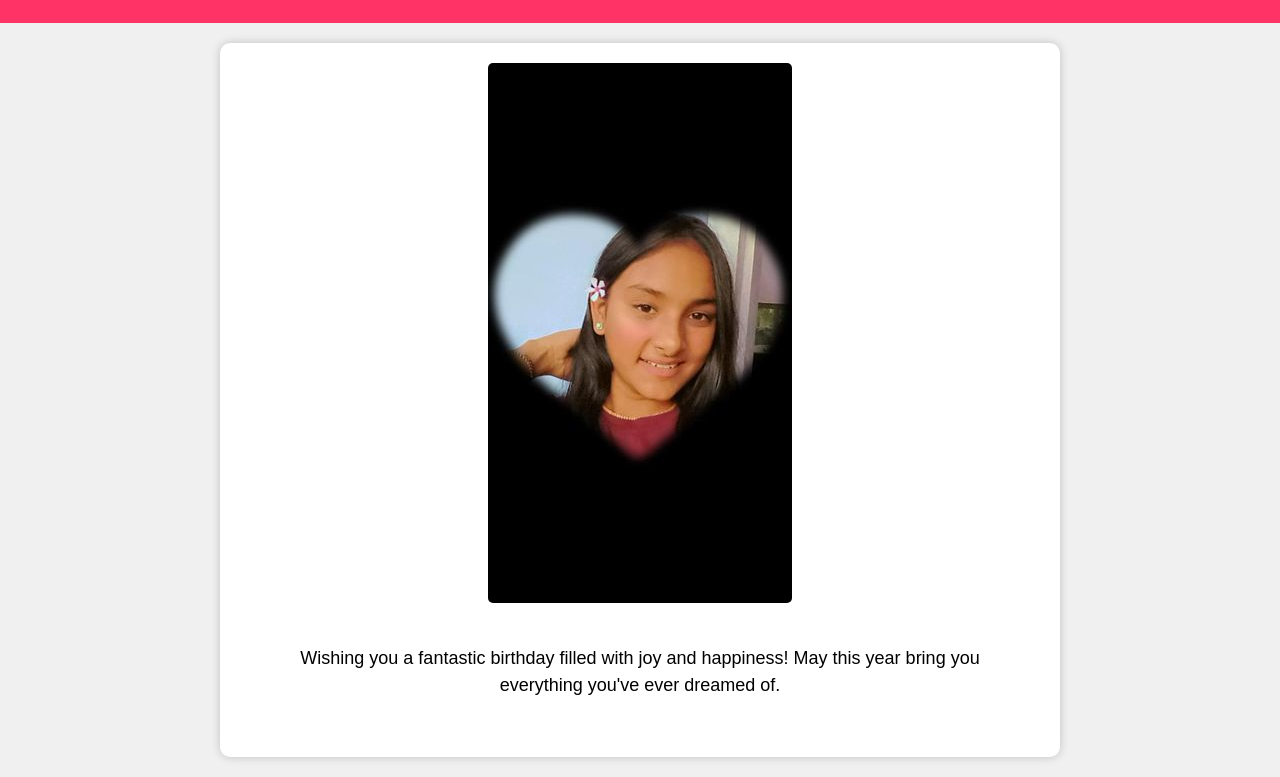
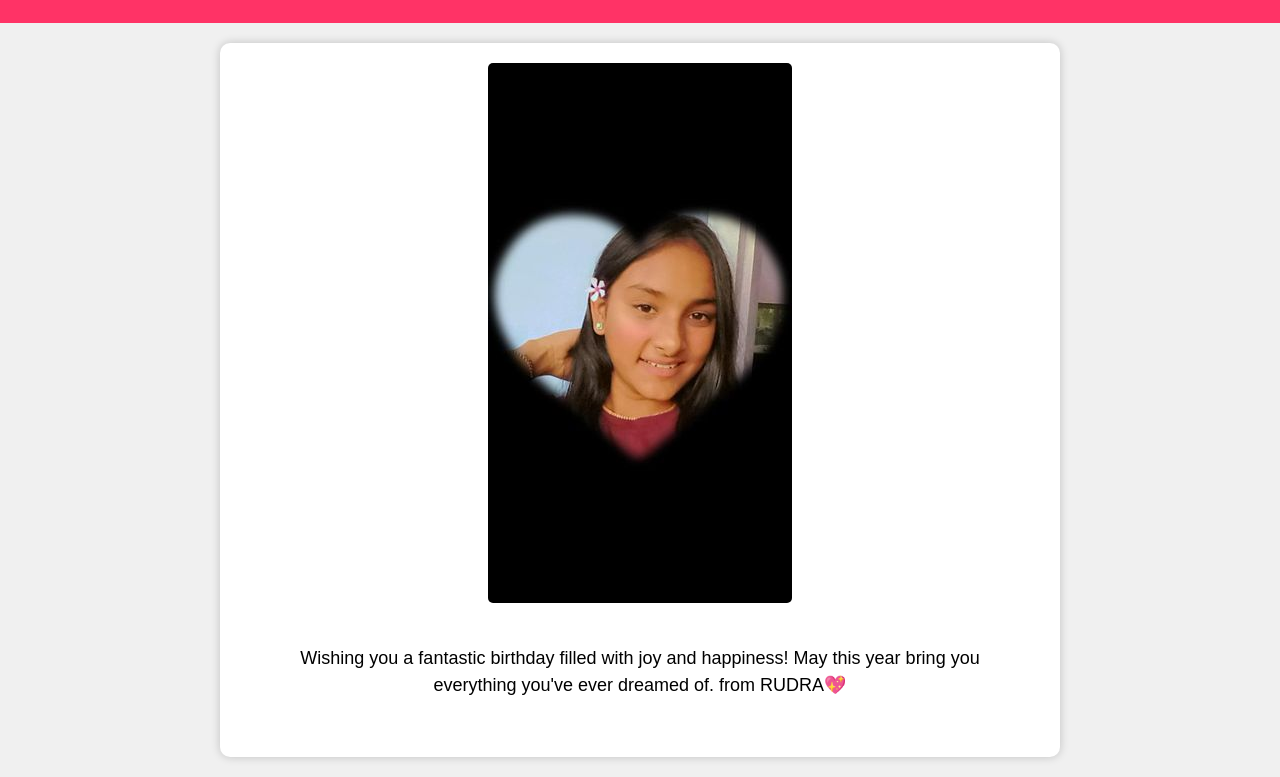
Before and after one commit to Rudrachoudhary9999/birthday, a plain HTML site: page index.html in a window 1280 px wide. Shown: the part 107-884 px from the top of the page. Drawn offline with Linux system fonts and the light colour scheme.

Commit message:
index.html

```diff
--- a/index.html
+++ b/index.html
@@ -2,7 +2,7 @@
 <html>
 <head>
     <meta charset="UTF-8">
-    <title>Happy Birthday!</title>
+    <title>Happy Birthday ayushi!</title>
     <link rel="stylesheet" type="text/css" href="style.css">
 </head>
 <body>
@@ -15,7 +15,9 @@
             <img src="birthday_photo.jpg" alt="Birthday Celebrations">
         </div>
         <div class="message">
-            <p>Wishing you a fantastic birthday filled with joy and happiness! May this year bring you everything you've ever dreamed of.</p>
+            <p>Wishing you a fantastic birthday filled with joy and happiness! May this year bring you everything you've ever dreamed of.
+                from RUDRA💖
+            </p>
         </div>
     </div>
 </body>
```
